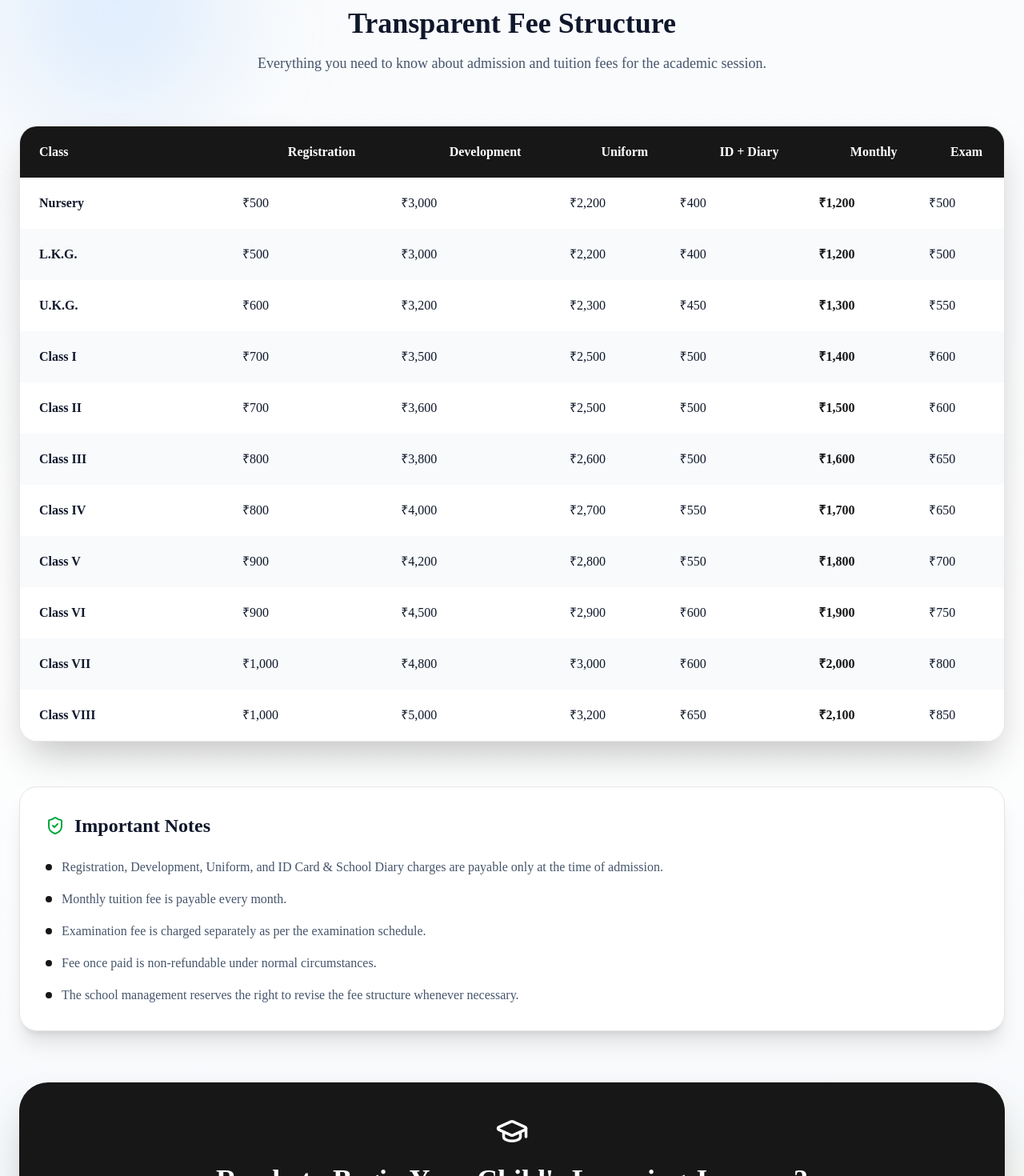
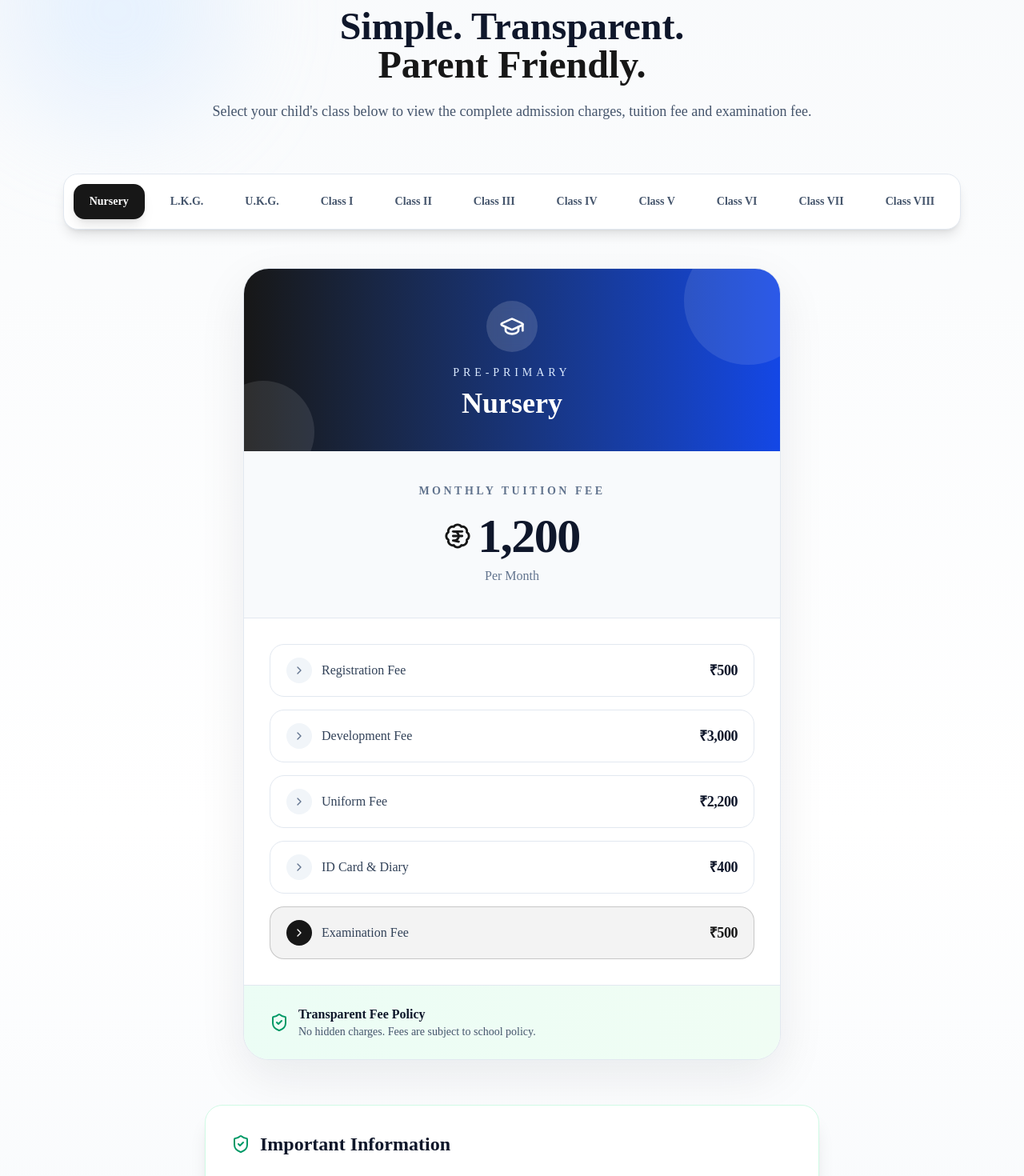
Before and after one commit to vishal290704/edu-portal-system, a Next.js app: page /admissions in a window 1280 px wide. Shown: the part 1920-3390 px from the top of the page at 80% size. Built offline with nearby package versions, Linux system fonts and the light colour scheme.

Commit message:
FeeStructure component is created

```diff
--- a/components/admissions/FeeStructure.jsx
+++ b/components/admissions/FeeStructure.jsx
@@ -1,9 +1,12 @@
+"use client";
+
+import { useState } from "react";
+import { AnimatePresence, motion } from "framer-motion";
 import Link from "next/link";
 import {
+  ArrowRight,
   PhoneCall,
   ShieldCheck,
-  ArrowRight,
-  GraduationCap,
 } from "lucide-react";
 
 import {
@@ -12,212 +15,125 @@ import {
   admissionCTA,
 } from "@/constants/admissions";
 
+import ClassSelector from "./ClassSelector";
+import FeeCard from "./FeeCard";
+
 export default function FeeStructure() {
+  const [selectedClass, setSelectedClass] = useState(feeStructure[0]);
+
   return (
     <section className="relative overflow-hidden bg-gradient-to-b from-slate-50 via-white to-slate-100 py-24">
-      {/* Background Blur */}
-      <div className="absolute left-0 top-0 h-72 w-72 rounded-full bg-blue-200/40 blur-3xl" />
-      <div className="absolute bottom-0 right-0 h-80 w-80 rounded-full bg-yellow-200/40 blur-3xl" />
+      {/* Decorative Background */}
+      <div className="absolute left-0 top-0 h-72 w-72 rounded-full bg-blue-200/30 blur-3xl" />
+      <div className="absolute bottom-0 right-0 h-80 w-80 rounded-full bg-yellow-200/30 blur-3xl" />
 
       <div className="container relative z-10 mx-auto px-6">
 
         {/* Heading */}
 
-        <div className="mx-auto max-w-3xl text-center">
-
+        <motion.div
+          initial={{ opacity: 0, y: 40 }}
+          whileInView={{ opacity: 1, y: 0 }}
+          viewport={{ once: true }}
+          transition={{ duration: .5 }}
+          className="mx-auto mb-16 max-w-3xl text-center"
+        >
           <span className="rounded-full bg-blue-100 px-5 py-2 text-sm font-semibold text-primary">
             Fee Structure
           </span>
 
-          <h2 className="mt-5 text-4xl font-bold text-slate-900">
-            Transparent Fee Structure
+          <h2 className="mt-5 text-4xl font-bold text-slate-900 lg:text-5xl">
+            Simple. Transparent.
+            <span className="block text-primary">
+              Parent Friendly.
+            </span>
           </h2>
 
-          <p className="mt-4 text-lg text-slate-600">
-            Everything you need to know about admission and tuition fees for
-            the academic session.
+          <p className="mt-5 text-lg text-slate-600">
+            Select your child's class below to view the complete admission
+            charges, tuition fee and examination fee.
           </p>
+        </motion.div>
 
-        </div>
+        {/* Class Selector */}
 
-        {/* Desktop Table */}
+        <ClassSelector
+          feeStructure={feeStructure}
+          selectedClass={selectedClass}
+          setSelectedClass={setSelectedClass}
+        />
 
-        <div className="mt-16 hidden overflow-hidden rounded-3xl border bg-white shadow-2xl lg:block">
+        {/* Card */}
 
-          <table className="w-full">
+        <div className="mx-auto mt-12 max-w-2xl">
 
-            <thead className="bg-primary text-white">
+          <AnimatePresence mode="wait">
 
-              <tr>
+            <motion.div
+              key={selectedClass.id}
+              initial={{ opacity: 0, y: 40 }}
+              animate={{ opacity: 1, y: 0 }}
+              exit={{ opacity: 0, y: -40 }}
+              transition={{ duration: .35 }}
+            >
+              <FeeCard fee={selectedClass} />
+            </motion.div>
 
-                <th className="px-6 py-5 text-left">
-                  Class
-                </th>
-
-                <th>Registration</th>
-
-                <th>Development</th>
-
-                <th>Uniform</th>
-
-                <th>ID + Diary</th>
-
-                <th>Monthly</th>
-
-                <th>Exam</th>
-
-              </tr>
-
-            </thead>
-
-            <tbody>
-
-              {feeStructure.map((item, index) => (
-
-                <tr
-                  key={item.className}
-                  className={`transition hover:bg-blue-50 ${
-                    index % 2 === 0
-                      ? "bg-white"
-                      : "bg-slate-50"
-                  }`}
-                >
-
-                  <td className="px-6 py-5 font-semibold">
-
-                    {item.className}
-
-                  </td>
-
-                  <td>{item.registration}</td>
-
-                  <td>{item.development}</td>
-
-                  <td>{item.uniform}</td>
-
-                  <td>{item.idCardDiary}</td>
-
-                  <td className="font-bold text-primary">
-
-                    {item.monthly}
-
-                  </td>
-
-                  <td>{item.examination}</td>
-
-                </tr>
-
-              ))}
-
-            </tbody>
-
-          </table>
-
-        </div>
-
-        {/* Mobile Cards */}
-
-        <div className="mt-12 space-y-6 lg:hidden">
-
-          {feeStructure.map((item) => (
-
-            <div
-              key={item.className}
-              className="rounded-3xl border bg-white p-6 shadow-lg"
-            >
-
-              <h3 className="mb-5 text-2xl font-bold text-primary">
-
-                {item.className}
-
-              </h3>
-
-              <div className="space-y-3">
-
-                <FeeRow
-                  label="Registration Fee"
-                  value={item.registration}
-                />
-
-                <FeeRow
-                  label="Development Fee"
-                  value={item.development}
-                />
-
-                <FeeRow
-                  label="Uniform Fee"
-                  value={item.uniform}
-                />
-
-                <FeeRow
-                  label="ID Card & Diary"
-                  value={item.idCardDiary}
-                />
-
-                <FeeRow
-                  label="Monthly Fee"
-                  value={item.monthly}
-                  highlight
-                />
-
-                <FeeRow
-                  label="Exam Fee"
-                  value={item.examination}
-                />
-
-              </div>
-
-            </div>
-
-          ))}
+          </AnimatePresence>
 
         </div>
 
         {/* Notes */}
 
-        <div className="mt-14 rounded-3xl border bg-white p-8 shadow-xl">
-
+        <motion.div
+          initial={{ opacity: 0, y: 40 }}
+          whileInView={{ opacity: 1, y: 0 }}
+          viewport={{ once: true }}
+          className="mx-auto mt-14 max-w-3xl rounded-3xl border border-emerald-100 bg-white p-8 shadow-xl"
+        >
           <div className="mb-6 flex items-center gap-3">
 
-            <ShieldCheck className="text-green-600" />
+            <ShieldCheck className="text-emerald-600" />
 
             <h3 className="text-2xl font-bold">
-
-              Important Notes
-
+              Important Information
             </h3>
 
           </div>
 
-          <ul className="space-y-4">
+          <div className="space-y-4">
 
             {feeNotes.map((note) => (
 
-              <li
+              <div
                 key={note}
-                className="flex gap-3 text-slate-600"
+                className="flex gap-3"
               >
 
                 <span className="mt-2 h-2 w-2 rounded-full bg-primary" />
 
-                {note}
+                <p className="text-slate-600">
 
-              </li>
+                  {note}
+
+                </p>
+
+              </div>
 
             ))}
 
-          </ul>
+          </div>
 
-        </div>
+        </motion.div>
 
         {/* CTA */}
 
-        <div className="mt-16 rounded-[36px] bg-primary p-10 text-center text-white shadow-2xl">
-
-          <GraduationCap
-            className="mx-auto mb-5"
-            size={42}
-          />
+        <motion.div
+          initial={{ opacity: 0, y: 40 }}
+          whileInView={{ opacity: 1, y: 0 }}
+          viewport={{ once: true }}
+          className="mt-20 overflow-hidden rounded-[36px] bg-gradient-to-r from-primary to-blue-700 p-12 text-center text-white shadow-2xl"
+        >
 
           <h3 className="text-4xl font-bold">
 
@@ -235,57 +151,28 @@ export default function FeeStructure() {
 
             <Link
               href={admissionCTA.primaryButton.href}
-              className="rounded-xl bg-white px-8 py-4 font-semibold text-primary transition hover:scale-105"
+              className="rounded-xl bg-white px-8 py-4 font-semibold text-primary transition hover:-translate-y-1 hover:shadow-xl"
             >
-
               {admissionCTA.primaryButton.text}
-
             </Link>
 
             <a
               href={admissionCTA.secondaryButton.href}
               className="flex items-center gap-2 rounded-xl border border-white px-8 py-4 font-semibold transition hover:bg-white hover:text-primary"
             >
-
               <PhoneCall size={18} />
 
               {admissionCTA.secondaryButton.text}
 
               <ArrowRight size={18} />
-
             </a>
 
           </div>
 
-        </div>
+        </motion.div>
 
       </div>
+
     </section>
   );
 }
-
-function FeeRow({ label, value, highlight = false }) {
-  return (
-    <div className="flex items-center justify-between rounded-xl border p-3">
-
-      <span className="text-slate-600">
-
-        {label}
-
-      </span>
-
-      <span
-        className={`font-semibold ${
-          highlight
-            ? "text-primary"
-            : "text-slate-900"
-        }`}
-      >
-
-        {value}
-
-      </span>
-
-    </div>
-  );
-}
```
